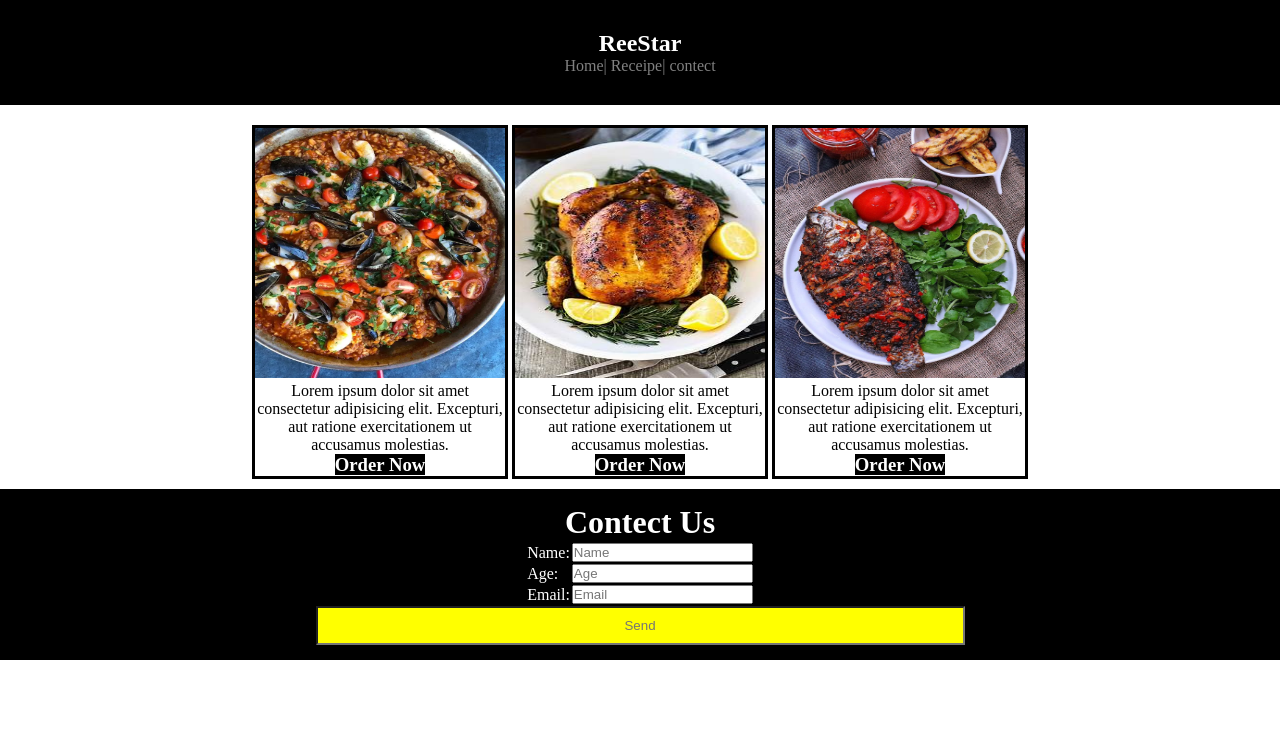
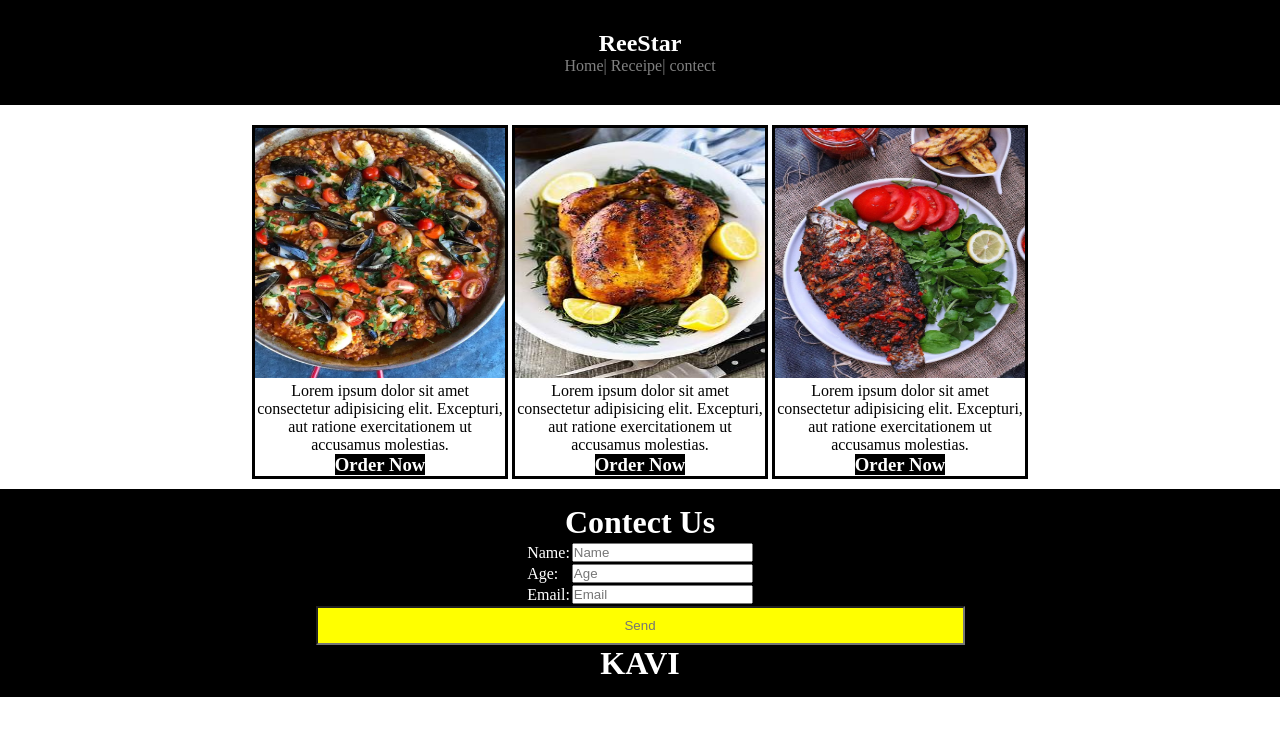
Before and after one commit to kavishankar877/ReeStar-Hotal, a plain HTML site: page index.html in a window 1280 px wide. Drawn offline with Linux system fonts and the light colour scheme.

Commit message:
added new name

```diff
--- a/index.html
+++ b/index.html
@@ -69,6 +69,7 @@
        <div class="Send">
         <center>
           <input  placeholder="Send" style="background-color: yellow; width: 50%; text-align: center; padding: 10px; color:black;" >
+          <h1>KAVI</h1>
         </center>
     </div>
     </div>
```
